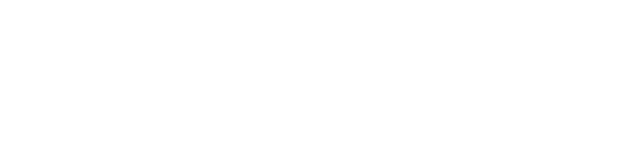
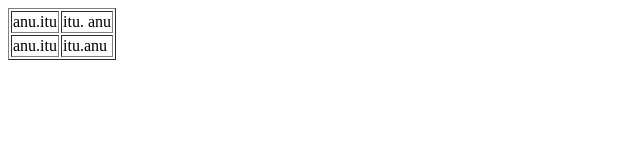
Before and after one commit to Visangbakar/HTML-KELVIN, a plain HTML site: page Latihan4/Latihan4.html in a window 1280 px wide. Shown: the whole page, without its empty margins (0-640 px from the left). Drawn offline with Linux system fonts and the light colour scheme.

Commit message:
Update Latihan4.html

```diff
--- a/Latihan4/Latihan4.html
+++ b/Latihan4/Latihan4.html
@@ -6,6 +6,16 @@
     <title>p</title>
 </head>
 <body>
+    <table border="1"
+<tr>
+<td>anu.itu </td>
+<td>itu. anu</td>
+</tr>
+<tr>
+<td>anu.itu</td>
+<td>itu.anu</td>
+</tr>
 
+    </table>
 </body>
 </html>
```
